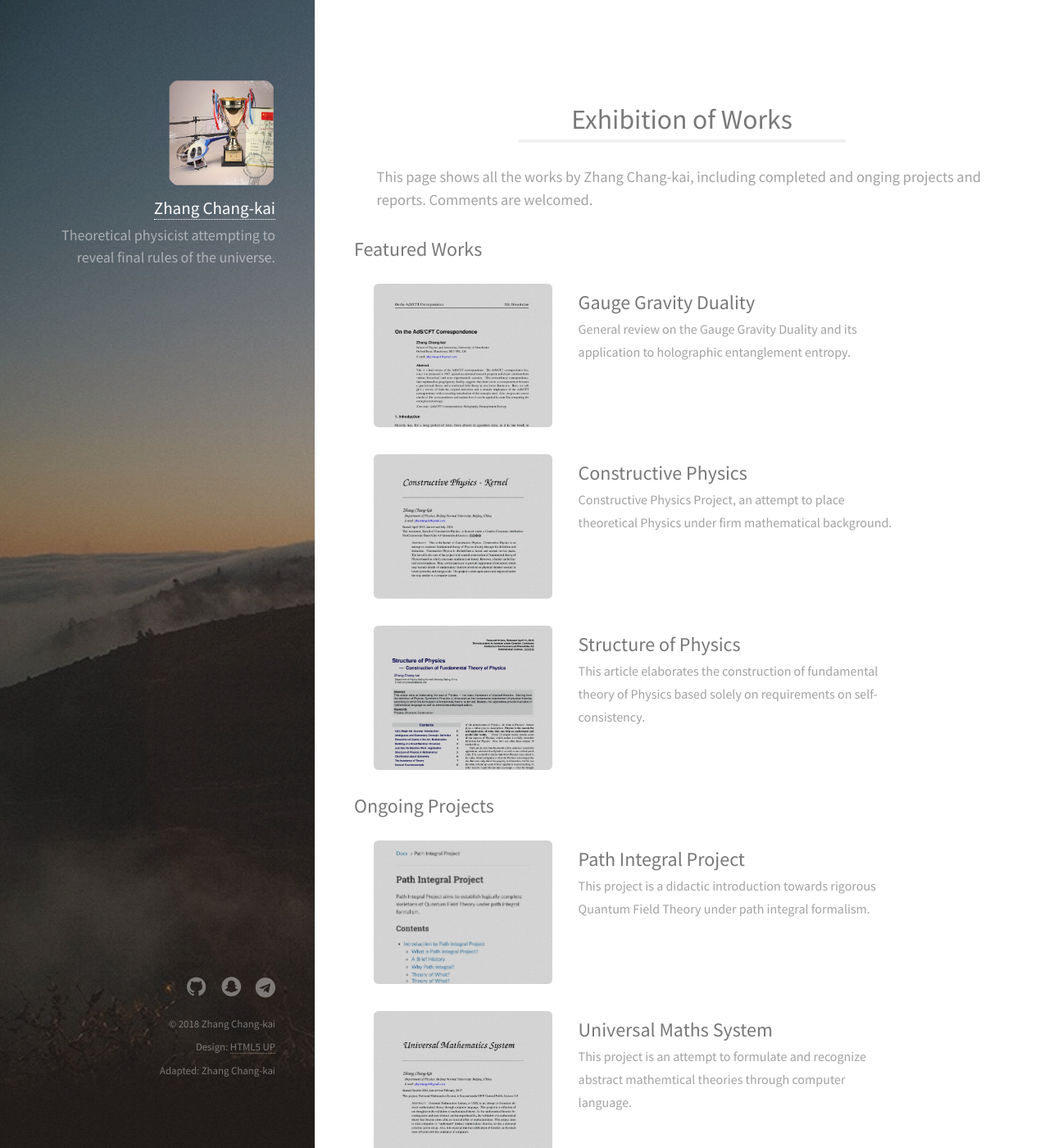
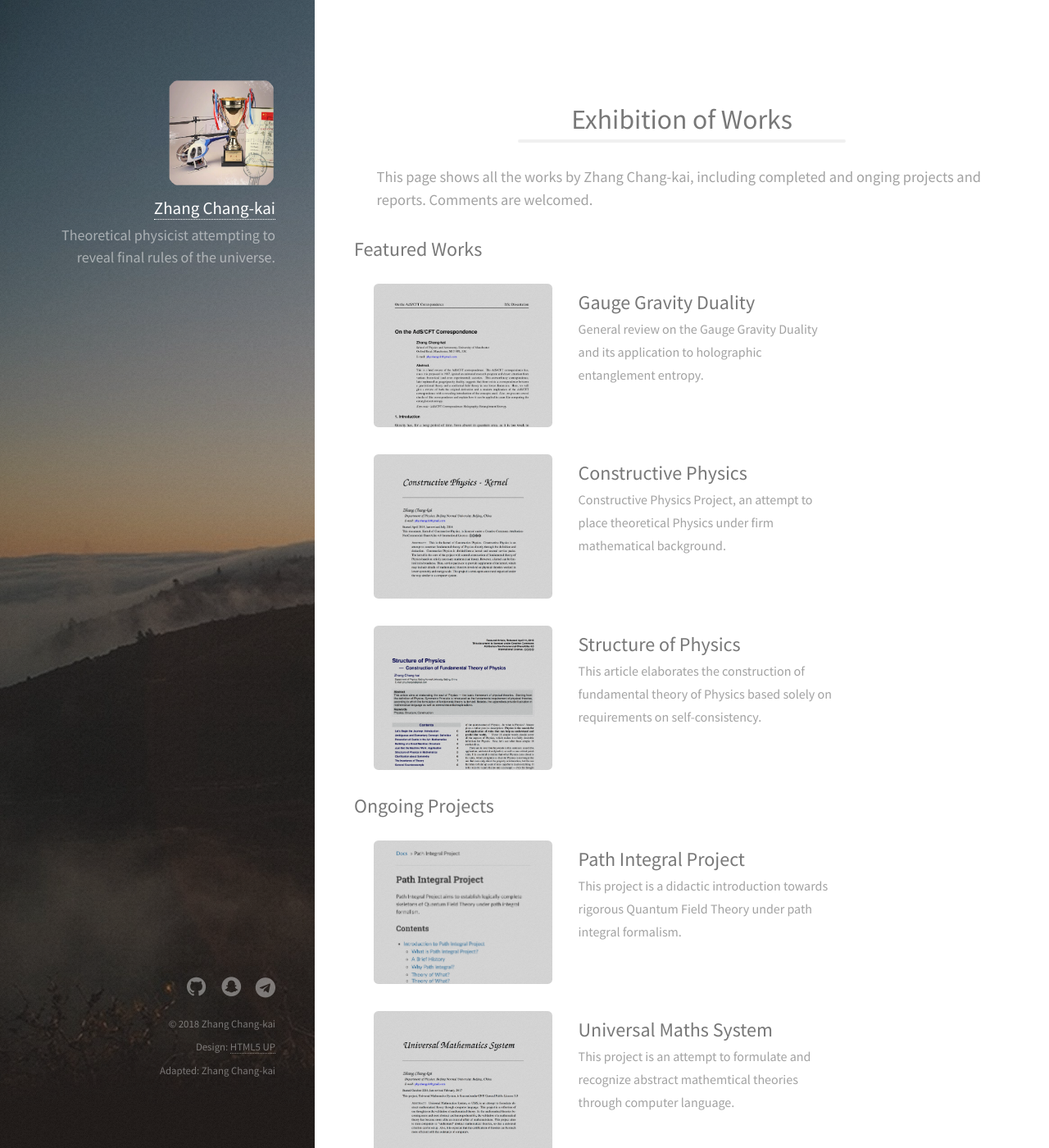
Before and after one commit to Phy-David-Zhang/phy-david-zhang.github.io, a Jekyll site: the page built from Exhibition.md, in a window 1280 px wide and 1400 px high. Shown: the whole window at 82% size. Built offline with Jekyll 4.4.1, drawn with Linux system fonts in a browser that asks for light colours; our own code applies the rules of GitHub Pages for plain Markdown files.

Commit message:
March update on medium resolution display

```diff
--- a/Exhibition.md
+++ b/Exhibition.md
@@ -17,7 +17,7 @@
   <article class="6u 12u$(xsmall) work-item">
     <a href="Gauge-Gravity-Duality" class="image fit thumb"><img src="images/Gauge_Gravity.png" alt="" /></a>
   </article>
-  <article class="6u 12u$(xsmall) illustration" style="margin: 13px 0">
+  <article class="6u 12u$(xsmall) illustration" style="/* margin: 13px 0 */">
     <span>
     <a href="Gauge-Gravity-Duality"><h2>Gauge Gravity Duality</h2></a>
     <p style="font-size: 1em">General review on the Gauge Gravity Duality and its application to holographic entanglement entropy.</p>
@@ -30,7 +30,7 @@
   <article class="6u 12u$(xsmall) work-item">
     <a href="Constructive-Physics" class="image fit thumb"><img src="images/ConsPhysPro.png" alt="" /></a>
   </article>
-  <article class="6u 12u$(xsmall) illustration" style="margin: 13px 0">
+  <article class="6u 12u$(xsmall) illustration" style="/* margin: 13px 0 */">
     <a href="Constructive-Physics"><h2>Constructive Physics</h2></a>
     <p style="font-size: 1em">Constructive Physics Project, an attempt to place theoretical Physics under firm mathematical background.</p>
   </article>
@@ -41,7 +41,7 @@
   <article class="6u 12u$(xsmall) work-item">
     <a href="Structure-of-Physics" class="image fit thumb"><img src="images/Structure_of_Physics.png" alt="" /></a>
   </article>
-  <article class="6u 12u$(xsmall) illustration" style="margin: 13px 0">
+  <article class="6u 12u$(xsmall) illustration" style="/* margin: 13px 0 */">
     <a href="Structure-of-Physics"><h2>Structure of Physics</h2></a>
     <p style="font-size: 1em">This article elaborates the construction of fundamental theory of Physics based solely on requirements on self-consistency.</p>
   </article>
@@ -58,7 +58,7 @@
   <article class="6u 12u$(xsmall) work-item">
     <a href="Path-Integral-Project" class="image fit thumb"><img src="images/Path_Integral.png" alt="" /></a>
   </article>
-  <article class="6u 12u$(xsmall) illustration" style="margin: 13px 0">
+  <article class="6u 12u$(xsmall) illustration" style="/* margin: 13px 0 */">
     <span>
     <a href="Path-Integral-Project"><h2>Path Integral Project</h2></a>
     <p style="font-size: 1em">This project is a didactic introduction towards rigorous Quantum Field Theory under path integral formalism.</p>
@@ -71,7 +71,7 @@
   <article class="6u 12u$(xsmall) work-item">
     <a href="Universal-Mathematics-System" class="image fit thumb"><img src="images/UnivMathSys.png" alt="" /></a>
   </article>
-  <article class="6u 12u$(xsmall) illustration" style="margin: 13px 0">
+  <article class="6u 12u$(xsmall) illustration" style="/* margin: 13px 0 */">
     <span>
     <a href="Universal-Mathematics-System"><h2>Universal Maths System</h2></a>
     <p style="font-size: 1em">This project is an attempt to formulate and recognize abstract mathemtical theories through computer language.</p>
--- a/css/main.css
+++ b/css/main.css
@@ -1119,7 +1119,7 @@
 		}
 
 		.row {
-			margin: 0 0 -1px -1.5em;
+			margin: 15px 0 -1px -1em;
 		}
 
 		.row.uniform > * {
@@ -2456,7 +2456,8 @@
 		}
 
 	.illustration {
-		margin: 0;
+		margin: 13px 0;
+		max-width: 350px;
 	}
 
 		.illustration p {
@@ -2557,6 +2558,12 @@
 				line-height: 1.5em;
 				margin: 0;
 			}
+
+			.illustration {
+				margin: 13px 2em;
+				max-width: 320px;
+				width: 70%
+			}
 	}
 
 	@media screen and (max-width: 480px) {
@@ -2579,6 +2586,12 @@
 				font-size: 0.8em;
 				line-height: 1.5em;
 				margin: 0;
+			}
+
+			.illustration {
+				margin: 13px 2em;
+				max-width: 320px;
+				width: 80%
 			}
 	}
 
--- a/index.html
+++ b/index.html
@@ -32,7 +32,7 @@
               <article class="6u 12u$(xsmall) work-item">
                 <a href="Gauge-Gravity-Duality" class="image fit thumb"><img src="images/Gauge_Gravity.png" alt="" /></a>
               </article>
-              <article class="6u 12u$(xsmall) illustration" style="margin: 13px 0">
+              <article class="6u 12u$(xsmall) illustration">
                 <span>
                 <a href="Gauge-Gravity-Duality"><h2>Gauge Gravity Duality</h2></a>
                 <p style="font-size: 1em">General review on the Gauge Gravity Duality and its application to holographic entanglement entropy.</p>
@@ -43,7 +43,7 @@
               <article class="6u 12u$(xsmall) work-item">
                 <a href="Constructive-Physics" class="image fit thumb"><img src="images/ConsPhysPro.png" alt="" /></a>
               </article>
-              <article class="6u 12u$(xsmall) illustration" style="margin: 13px 0">
+              <article class="6u 12u$(xsmall) illustration">
                 <a href="Constructive-Physics"><h2>Constructive Physics</h2></a>
                 <p style="font-size: 1em">Constructive Physics Project, an attempt to place theoretical Physics under firm mathematical background.</p>
               </article>
@@ -52,7 +52,7 @@
               <article class="6u 12u$(xsmall) work-item">
                 <a href="Structure-of-Physics" class="image fit thumb"><img src="images/Structure_of_Physics.png" alt="" /></a>
               </article>
-              <article class="6u 12u$(xsmall) illustration" style="margin: 13px 0">
+              <article class="6u 12u$(xsmall) illustration">
                 <a href="Structure-of-Physics"><h2>Structure of Physics</h2></a>
                 <p style="font-size: 1em">This article elaborates the construction of fundamental theory of Physics based solely on requirements on self-consistency.</p>
               </article>
```
